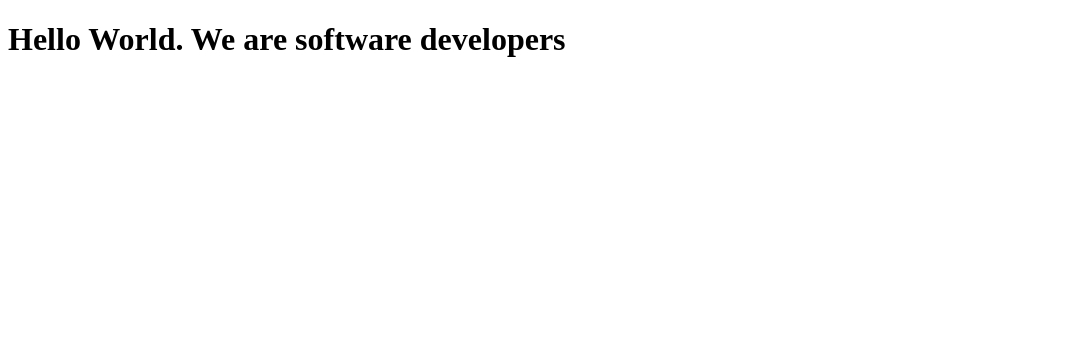
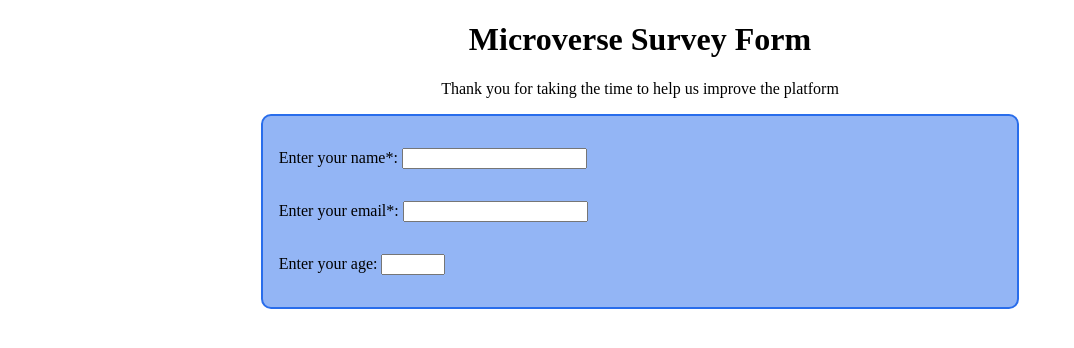
Before and after one commit to enionsouza/KevinAndEnio, a plain HTML site: page index.html in a window 1280 px wide. Shown: the whole page, without its empty margins (0-1074 px from the left). Drawn offline with Linux system fonts and the light colour scheme.

Commit message:
User Stories 1-8 accomplished

```diff
--- a/css/style.css
+++ b/css/style.css
@@ -0,0 +1,16 @@
+#title, #description {
+    text-align: center;
+}
+
+#survey-form {
+    background-color: rgba(41, 109, 235, 0.5);
+    margin: 10px 20%;
+    padding: 1em 0;
+    border: 2px solid rgb(41, 109, 235);
+    border-radius: 10px;
+}
+
+label {
+    display: block;
+    padding: 1em;
+}
--- a/index.html
+++ b/index.html
@@ -1,5 +1,6 @@
 <!DOCTYPE html>
 <html lang="en">
+
 <head>
   <meta charset="UTF-8" />
   <title>Fork Me! FCC: Test Suite Template</title>
@@ -9,19 +10,15 @@
 <body>
   <script src="https://cdn.freecodecamp.org/testable-projects-fcc/v1/bundle.js"></script>
 
-    <h1>Hello World. We are software developers</h1>
-    <!--
+  <h1 id="title">Microverse Survey Form</h1>
+  <p id="description">Thank you for taking the time to help us improve the platform</p>
+  <form id="survey-form" action="">
+    <label for="name"> Enter your name*: <input id="name" type="text" required> </label>
+    <label for="emal"> Enter your email*: <input id="email" type="email" required> </label>
+    <label for="number"> Enter your age: <input id="number" type="number" min="10" max="150"> </label>
+  </form>
 
-    Hello Camper!
-
-    For now, the test suite only works in Chrome!
-    Please read the README below in the JS Editor before beginning.
-    Feel free to delete this message once you have read it.
-    Good luck and Happy Coding!
-
-    - The freeCodeCamp Team
-
-    -->
   <script src="js/index.js"></script>
 </body>
+
 </html>
```
Lines whose indentation alone changed are shown as unchanged.
